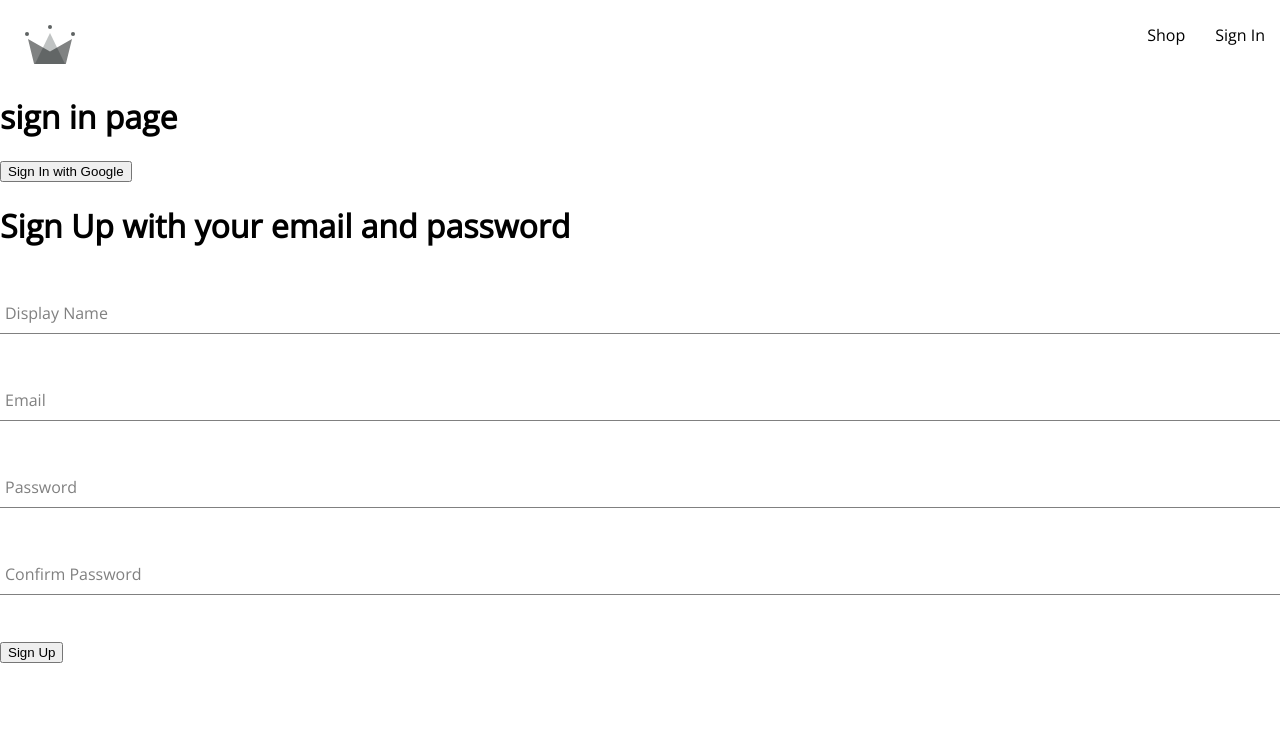
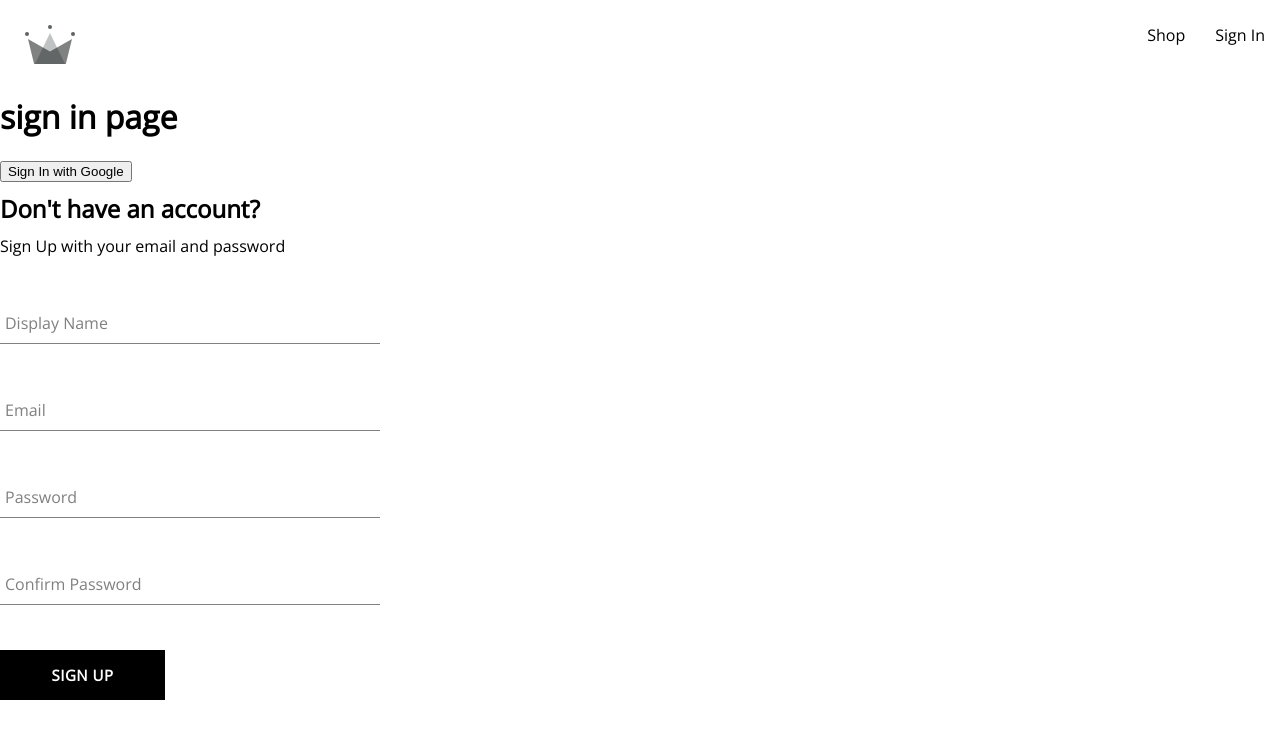
Before and after one commit to jacksonkalmbach/ecomm-site, a React (Create React App) app: page /sign-in in a window 1280 px wide. Shown: the top 738 px of the page. Built offline with nearby package versions, Linux system fonts and the light colour scheme.

Commit message:
create button component

```diff
--- /dev/null
+++ b/src/components/button/button.component.jsx
@@ -0,0 +1,20 @@
+import './button.styles.scss';
+
+const BUTTON_TYPE_CLASSES = {
+  google: 'google-sign-in',
+  inverted: 'inverted'
+}
+
+const Button = ({ children, buttonType, ...otherProps }) => {
+
+  return(
+    <button
+      className={`button-container ${BUTTON_TYPE_CLASSES[buttonType]}`}
+      {...otherProps}
+    >
+      {children}
+    </button>
+  )
+}
+
+export default Button;
--- /dev/null
+++ b/src/components/button/button.styles.scss
@@ -0,0 +1,46 @@
+.button-container {
+  min-width: 165px;
+  width: auto;
+  height: 50px;
+  letter-spacing: 0.5px;
+  line-height: 50px;
+  padding: 0 35px 0 35px;
+  font-size: 15px;
+  background-color: black;
+  color: white;
+  text-transform: uppercase;
+  font-family: 'Open Sans', sans-serif;
+  font-weight: bolder;
+  border: none;
+  cursor: pointer;
+  display: flex;
+  justify-content: center;
+
+  &:hover {
+    background-color: white;
+    color: black;
+    border: 1px solid black;
+  }
+
+  &.google-sign-in {
+    background-color: #4285f4;
+    color: white;
+
+    &:hover {
+      background-color: #357ae8;
+      border: none;
+    }
+  }
+
+  &.inverted {
+    background-color: white;
+    color: black;
+    border: 1px solid black;
+
+    &:hover {
+      background-color: black;
+      color: white;
+      border: none;
+    }
+  }
+}
--- a/src/components/form-input/form-input.component.jsx
+++ b/src/components/form-input/form-input.component.jsx
@@ -1,12 +1,12 @@
 import './form-input.styles.scss'
 
-const FormInput = ({ label, ...otherProps}) => {
+const FormInput = ({ label, inputOptions}) => {
 
   return(
     <div className="group">
-      <input className="form-input" {...otherProps}/>
+      <input className="form-input" {...inputOptions}/>
       { label && (
-        <label className={`${otherProps.value.length ? 'shrink': ''} form-input-label`}>{label}</label>
+        <label className={`${inputOptions.value.length ? 'shrink': ''} form-input-label`}>{label}</label>
       )}
     </div>
   )
--- a/src/components/signUpForm/signUpForm.component.jsx
+++ b/src/components/signUpForm/signUpForm.component.jsx
@@ -1,6 +1,9 @@
 import { useState } from 'react';
 
 import FormInput from '../form-input/form-input.component';
+import Button from '../button/button.component';
+
+import './signUpForm.styles.scss';
 
 import {
   createAuthUserWithEmailAndPassword,
@@ -52,45 +55,54 @@
   }
 
   return (
-    <div>
-      <h1>Sign Up with your email and password</h1>
+    <div className='sign-up-container'>
+      <h2>Don't have an account?</h2>
+      <span>Sign Up with your email and password</span>
       <form onSubmit={handleSubmit}>
         <FormInput
           label='Display Name'
-          type='text'
-          required
-          onChange={handleChange}
-          name='displayName'
-          value={displayName}
+          inputOptions ={{
+            type: 'text',
+            required: true,
+            onChange: handleChange,
+            name: 'displayName',
+            value: displayName
+          }}
         />
 
         <FormInput
           label='Email'
-          type='email'
-          required
-          onChange={handleChange}
-          name='email'
-          value={email}
+          inputOptions ={{
+            type: 'email',
+            required: true,
+            onChange: handleChange,
+            name: 'email',
+            value: email
+          }}
         />
 
         <FormInput
           label='Password'
-          type='password'
-          required
-          onChange={handleChange}
-          name='password'
-          value={password}
+          inputOptions ={{
+            type: 'password',
+            required: true,
+            onChange: handleChange,
+            name: 'password',
+            value: password
+          }}
         />
 
         <FormInput
           label='Confirm Password'
-          type='password'
-          required
-          onChange={handleChange}
-          name='confirmPassword'
-          value={confirmPassword}
+          inputOptions ={{
+            type: 'password',
+            required: true,
+            onChange: handleChange,
+            name: 'confirmPassword',
+            value: confirmPassword
+          }}
         />
-        <button type="submit">Sign Up</button>
+        <Button type="submit">Sign Up</Button>
       </form>
     </div>
   )
--- /dev/null
+++ b/src/components/signUpForm/signUpForm.styles.scss
@@ -0,0 +1,9 @@
+.sign-up-container {
+  display: flex;
+  flex-direction: column;
+  width: 380px;
+
+  h2 {
+    margin: 10px 0;
+  }
+}
```
